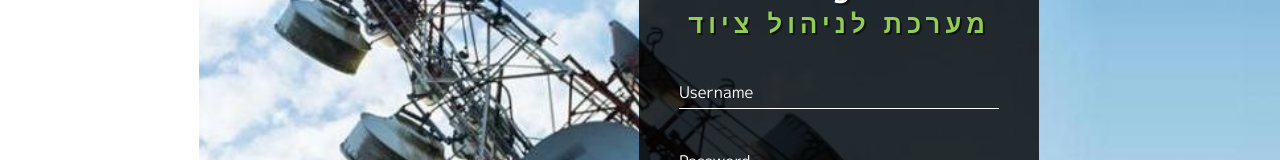
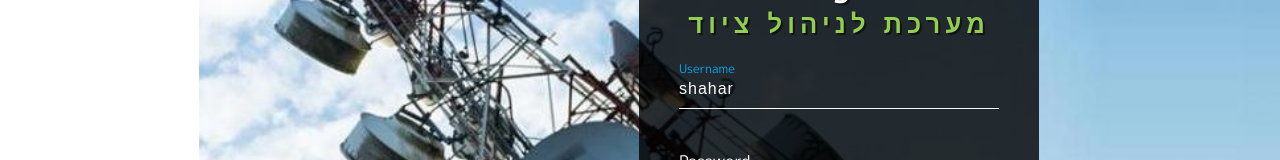
Before and after one commit to shaharShvarts/ITlogic, a React (Create React App) app: page / in a window 1280 px wide. Shown: the part 341-501 px from the top of the page. Built offline with nearby package versions, Linux system fonts and the light colour scheme.

Commit message:
set background2

```diff
--- a/src/login/SignIn.js
+++ b/src/login/SignIn.js
@@ -6,7 +6,7 @@ import "./signIn.css";
 function SignIn({ setLogin }) {
   const [opacity, SetOpacity] = useState(0);
   const [state, setState] = useState({
-    email: "",
+    email: "shahar",
     password: "",
   });
 
--- a/src/login/signIn.css
+++ b/src/login/signIn.css
@@ -125,11 +125,11 @@ input:-webkit-autofill:hover,
 input:-webkit-autofill:focus,
 input:-webkit-autofill:active {
   background-color: transparent !important;
-  transition: background-color 5000s ease-in-out 0s;
-  -webkit-box-shadow: 0 0 0 50px rgba(0, 0, 0, 0) inset;
-  -webkit-text-fill-color: rgb(255, 255, 255);
+  transition: background-color 5000s ease-in-out 0s !important;
+  -webkit-box-shadow: 0 0 0 50px rgba(0, 0, 0, 0) inset !important;
+  -webkit-text-fill-color: rgb(255, 255, 255) !important;
 }
-
+/*
 input:-internal-autofill-selected {
   background-color: transparent !important;
-}
+} */
```
